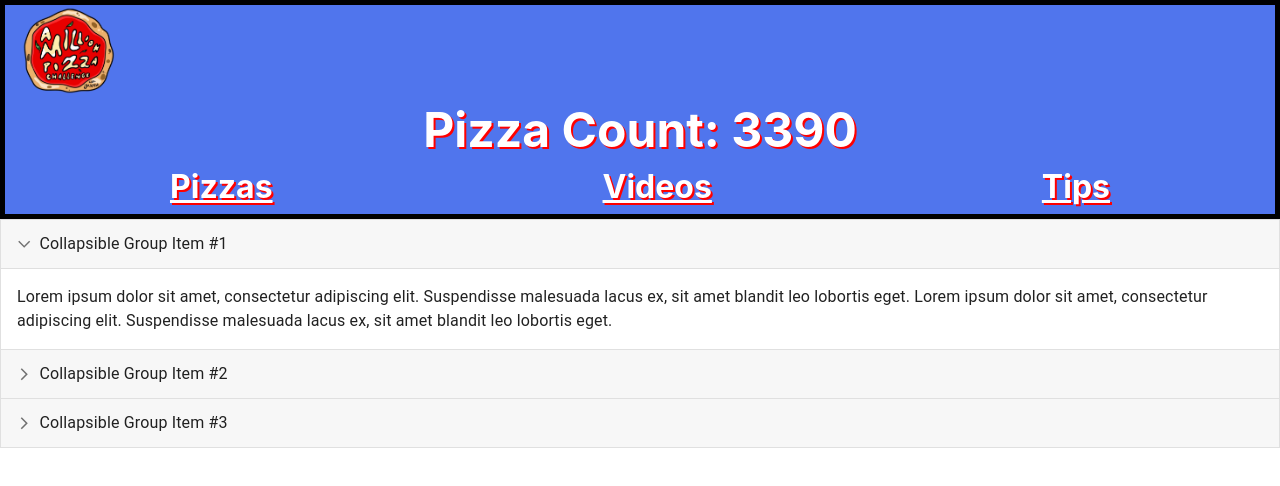
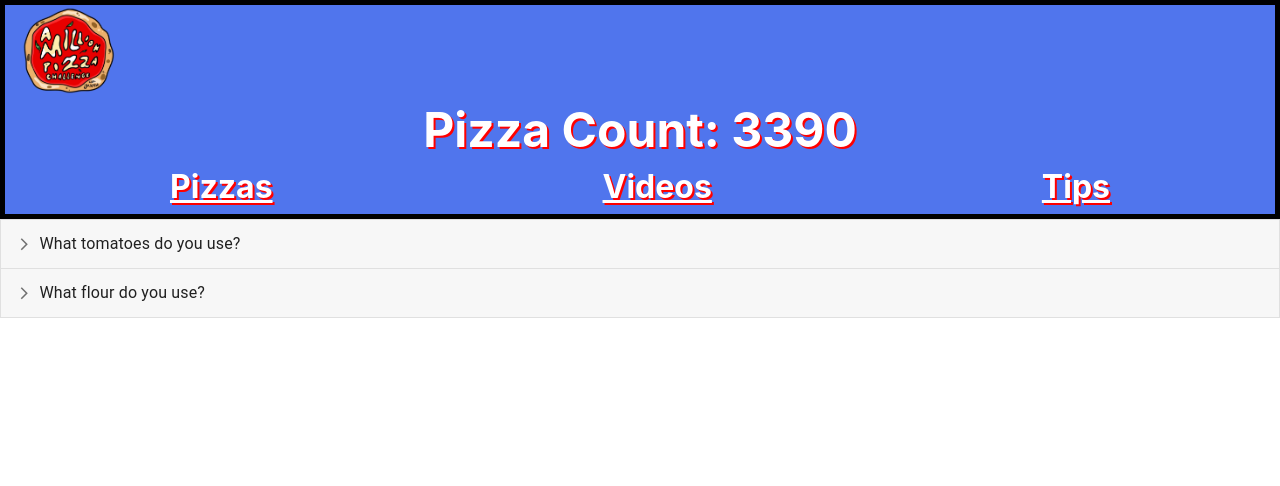
Before and after one commit to jasper-gordon/A-Million-Pizza, a React (Create React App) app: page /tips in a window 1280 px wide. Shown: the top 486 px of the page. Built offline with nearby package versions, Linux system fonts and the light colour scheme.

Commit message:
feat (minor): CustomizedAccordion now takes props

```diff
--- a/src/components/CustomizedAccordion.js
+++ b/src/components/CustomizedAccordion.js
@@ -42,9 +42,10 @@ const AccordionDetails = styled(MuiAccordionDetails)(({ theme }) => ({
   borderTop: '1px solid rgba(0, 0, 0, .125)',
 }));
 
-export default function CustomizedAccordion() {
-  const [expanded, setExpanded] = React.useState('panel1');
-
+export default function CustomizedAccordion(props) {
+  const [expanded, setExpanded] = React.useState();
+  const accordionInfo = props.accordionInfo;
+  const word = 'panel1';
   const handleChange = (panel) => (event, newExpanded) => {
     setExpanded(newExpanded ? panel : false);
   };
@@ -52,45 +53,18 @@ export default function CustomizedAccordion() {
 
   return (
     <div>
-      <Accordion expanded={expanded === 'panel1'} onChange={handleChange('panel1')}>
-        <AccordionSummary aria-controls="panel1d-content" id="panel1d-header">
-          <Typography>Collapsible Group Item #1</Typography>
+      {accordionInfo.map((item, index) => (
+      <Accordion expanded={expanded == item.expandedId} onChange={handleChange(item.expandedId)}>
+        <AccordionSummary aria-controls={item.controls} id={item.header}>
+          <Typography>{item.label}</Typography>
         </AccordionSummary>
         <AccordionDetails>
           <Typography>
-            Lorem ipsum dolor sit amet, consectetur adipiscing elit. Suspendisse
-            malesuada lacus ex, sit amet blandit leo lobortis eget. Lorem ipsum dolor
-            sit amet, consectetur adipiscing elit. Suspendisse malesuada lacus ex,
-            sit amet blandit leo lobortis eget.
+            {item.content}
           </Typography>
         </AccordionDetails>
       </Accordion>
-      <Accordion expanded={expanded === 'panel2'} onChange={handleChange('panel2')}>
-        <AccordionSummary aria-controls="panel2d-content" id="panel2d-header">
-          <Typography>Collapsible Group Item #2</Typography>
-        </AccordionSummary>
-        <AccordionDetails>
-          <Typography>
-            Lorem ipsum dolor sit amet, consectetur adipiscing elit. Suspendisse
-            malesuada lacus ex, sit amet blandit leo lobortis eget. Lorem ipsum dolor
-            sit amet, consectetur adipiscing elit. Suspendisse malesuada lacus ex,
-            sit amet blandit leo lobortis eget.
-          </Typography>
-        </AccordionDetails>
-      </Accordion>
-      <Accordion expanded={expanded === 'panel3'} onChange={handleChange('panel3')}>
-        <AccordionSummary aria-controls="panel3d-content" id="panel3d-header">
-          <Typography>Collapsible Group Item #3</Typography>
-        </AccordionSummary>
-        <AccordionDetails>
-          <Typography>
-            Lorem ipsum dolor sit amet, consectetur adipiscing elit. Suspendisse
-            malesuada lacus ex, sit amet blandit leo lobortis eget. Lorem ipsum dolor
-            sit amet, consectetur adipiscing elit. Suspendisse malesuada lacus ex,
-            sit amet blandit leo lobortis eget.
-          </Typography>
-        </AccordionDetails>
-      </Accordion>
+      ))}
     </div>
   );
 }
--- a/src/components/Tips.js
+++ b/src/components/Tips.js
@@ -5,7 +5,23 @@ import Checkbox from '@mui/material/Checkbox';
 import CustomizedAccordion from './CustomizedAccordion';
 
 
+const accordionItems = [
+  {
+  label: "What tomatoes do you use?",
+  content: "The best tomaotes depend on whatever you prefer. There are many great local and national brands. My favorite are Biancodinapoli and Alta Cucina",
+  expandedId: "panel1",
+  controls: "panel1d-content",
+  header: "panel1d-header"
+  },
 
+  {
+    label: "What flour do you use?",
+    content: "Bread flour!",
+    expandedId: "panel2",
+    controls: "panel2d-content",
+    header: "panel2d-header"
+    }
+]
 
 
 export const Tips = () => {
@@ -13,7 +29,7 @@ export const Tips = () => {
     <>
   <div className='BackColor'>
 
-    <CustomizedAccordion></CustomizedAccordion>
+    <CustomizedAccordion accordionInfo = {accordionItems} />
     </div>
   </>
   )
```
